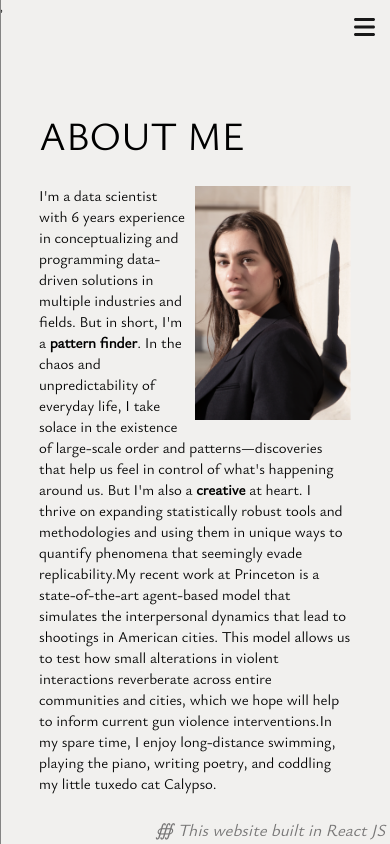
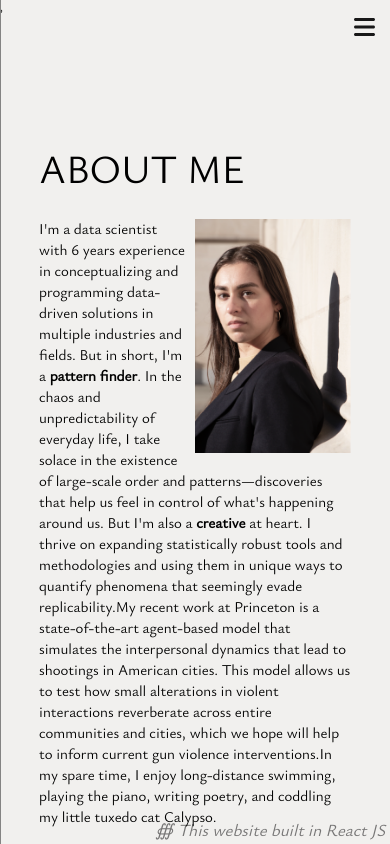
Before and after one commit to aam3/Personal_Website, a React (Create React App) app: page /about in a window 390 px wide. Built offline with nearby package versions, Linux system fonts and the light colour scheme.

Commit message:
increase top margin for text container

```diff
--- a/src/components/Layout/index.scss
+++ b/src/components/Layout/index.scss
@@ -66,7 +66,7 @@
 
       position: absolute;
       float: center;
-      top: 10%;
+      top: 15%;
       left: 50%;
       transform: translateX(-50%);
       width: 80%;
```
